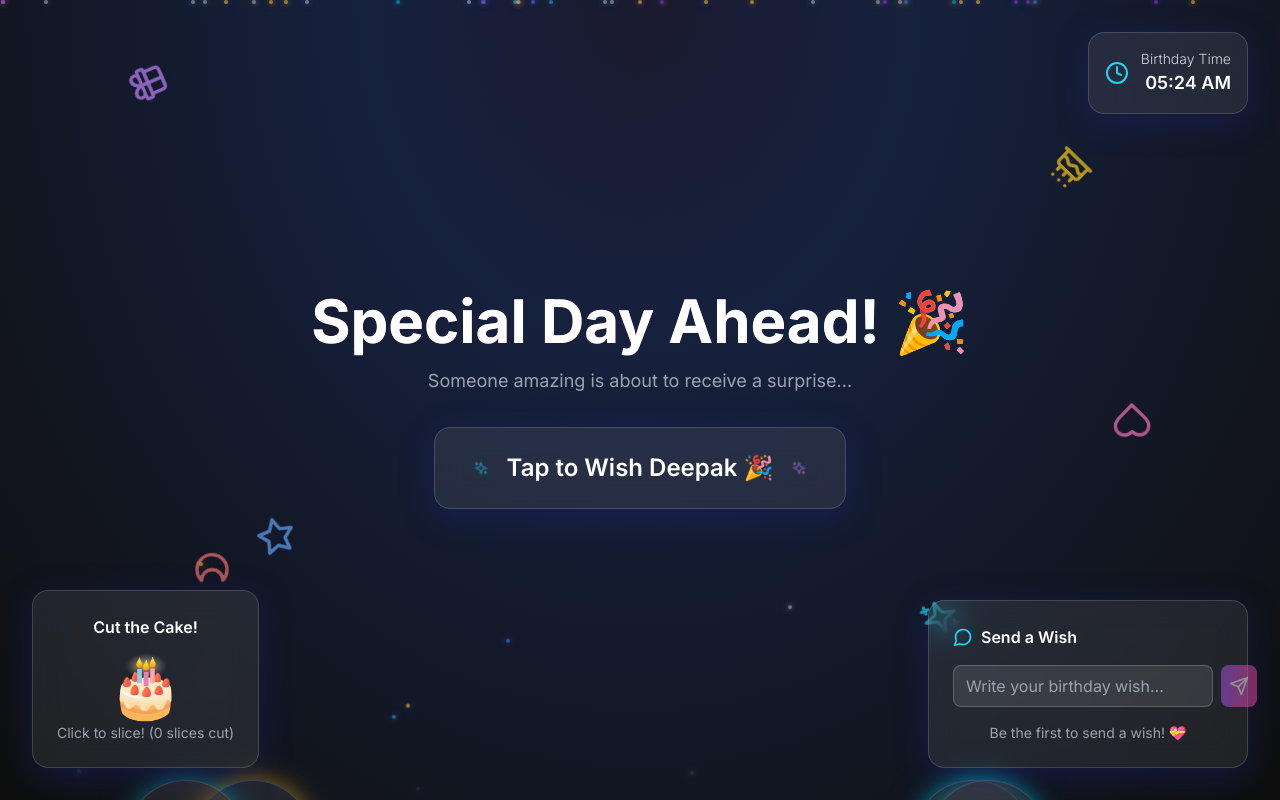
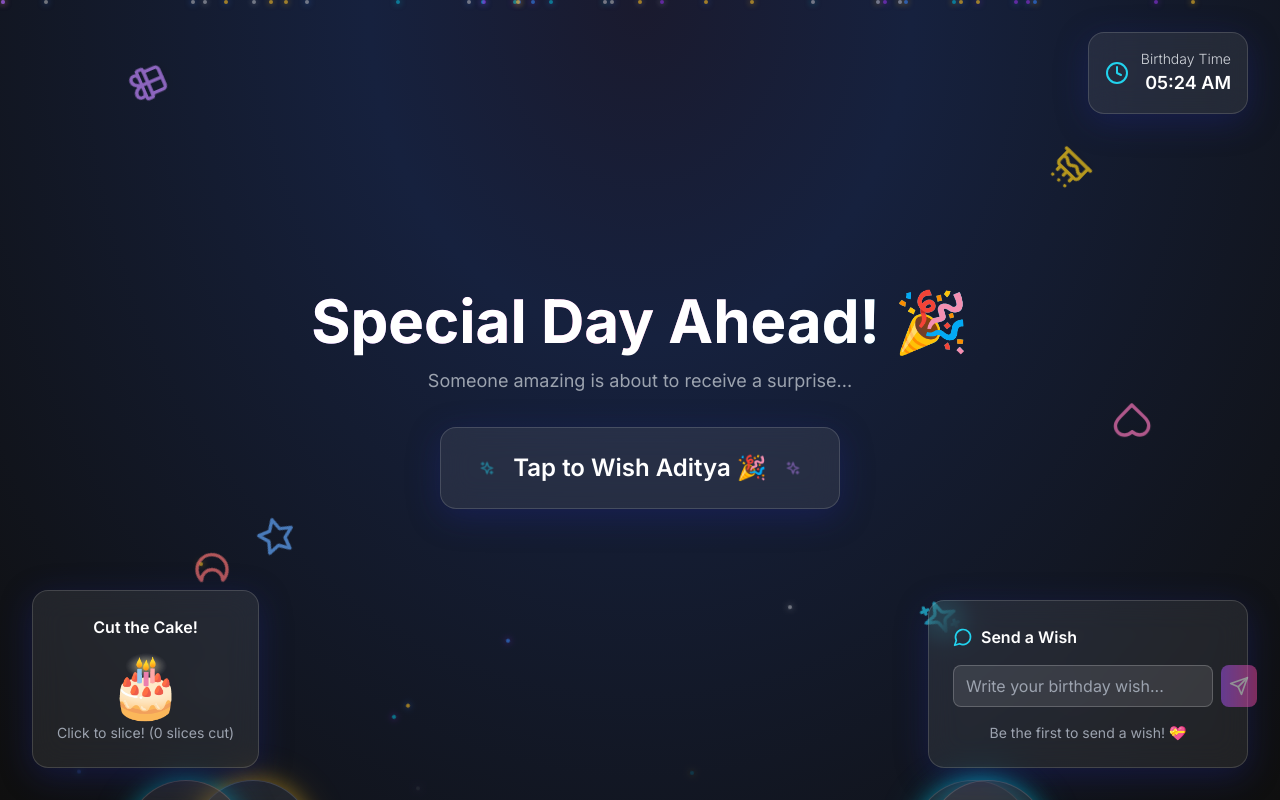
Before and after one commit to yash9643724068/-Birthday-Surprise-, a React (Vite) app: page / in a window 1280 px wide. Built offline with nearby package versions, Linux system fonts and the light colour scheme.

Commit message:
Change wish message from Deepak to Aditya

```diff
--- a/src/App.tsx
+++ b/src/App.tsx
@@ -262,7 +262,7 @@ function App() {
             <div className="relative z-10 flex items-center space-x-3">
               <Sparkles className="text-cyan-400 animate-sparkle" size={28} />
               <span className="text-2xl font-semibold text-white">
-                {hasClickedMain ? "🎂 Surprise Activated! 🎂" : "Tap to Wish Deepak 🎉"}
+                {hasClickedMain ? "🎂 Surprise Activated! 🎂" : "Tap to Wish Aditya 🎉"}
               </span>
               <Sparkles className="text-purple-400 animate-sparkle" size={28} />
             </div>
```
